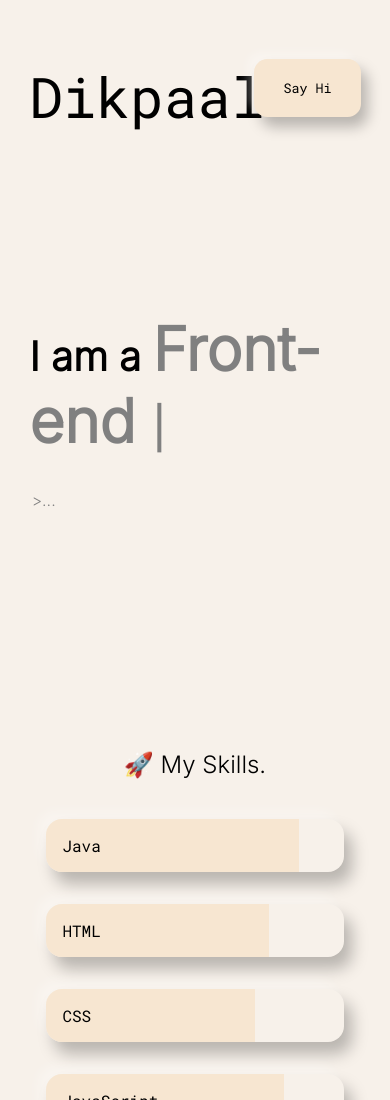
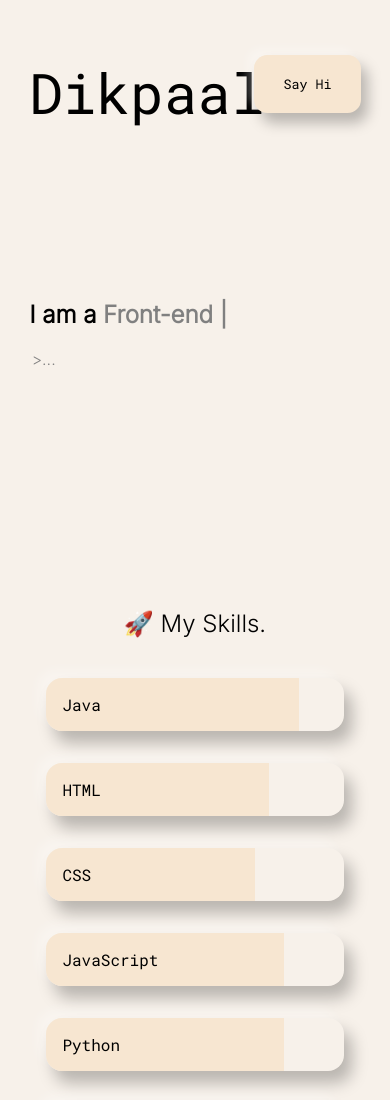
Before and after one commit to dikpaal/dikpaalpatel.com, a website: page index.html in a window 390 px wide. Shown: the top 1100 px of the page. Drawn offline with nearby package versions, Linux system fonts and the light colour scheme; a web font is replaced by a local one.

Commit message:
made the h2 responsive

```diff
--- a/css/about.css
+++ b/css/about.css
@@ -100,10 +100,9 @@ h2 {
 
 @media screen and (max-width: 620px) {
 
-    #about-me-name {
-        /* position: absolute;
-        bottom: 66%; */
-        font-size: 2.5em;
+    h2 {
+        font-size: 1.5em;
+        font-weight: bold;
     }
 
     #about-me-flair {
@@ -116,10 +115,9 @@ h2 {
 
 @media screen and (max-width: 430px) {
 
-    #about-me-name {
-        /* position: absolute;
-        bottom: 66%; */
+    h2 {
         font-size: 1.5em;
+        font-weight: bold;
     }
 
     #about-me-flair {
@@ -141,10 +139,9 @@ h2 {
 
 @media screen and (max-width: 400px) {
 
-    #about-me-name {
-        /* position: absolute;
-        bottom: 66%; */
+    h2 {
         font-size: 1.5em;
+        font-weight: bold;
     }
 
     #about-me-flair {
@@ -166,10 +163,9 @@ h2 {
 
 @media screen and (max-width: 380px) {
 
-    #about-me-name {
-        /* position: absolute;
-        bottom: 66%; */
+    h2 {
         font-size: 1.5em;
+        font-weight: bold;
     }
 
     #about-me-flair {
```
